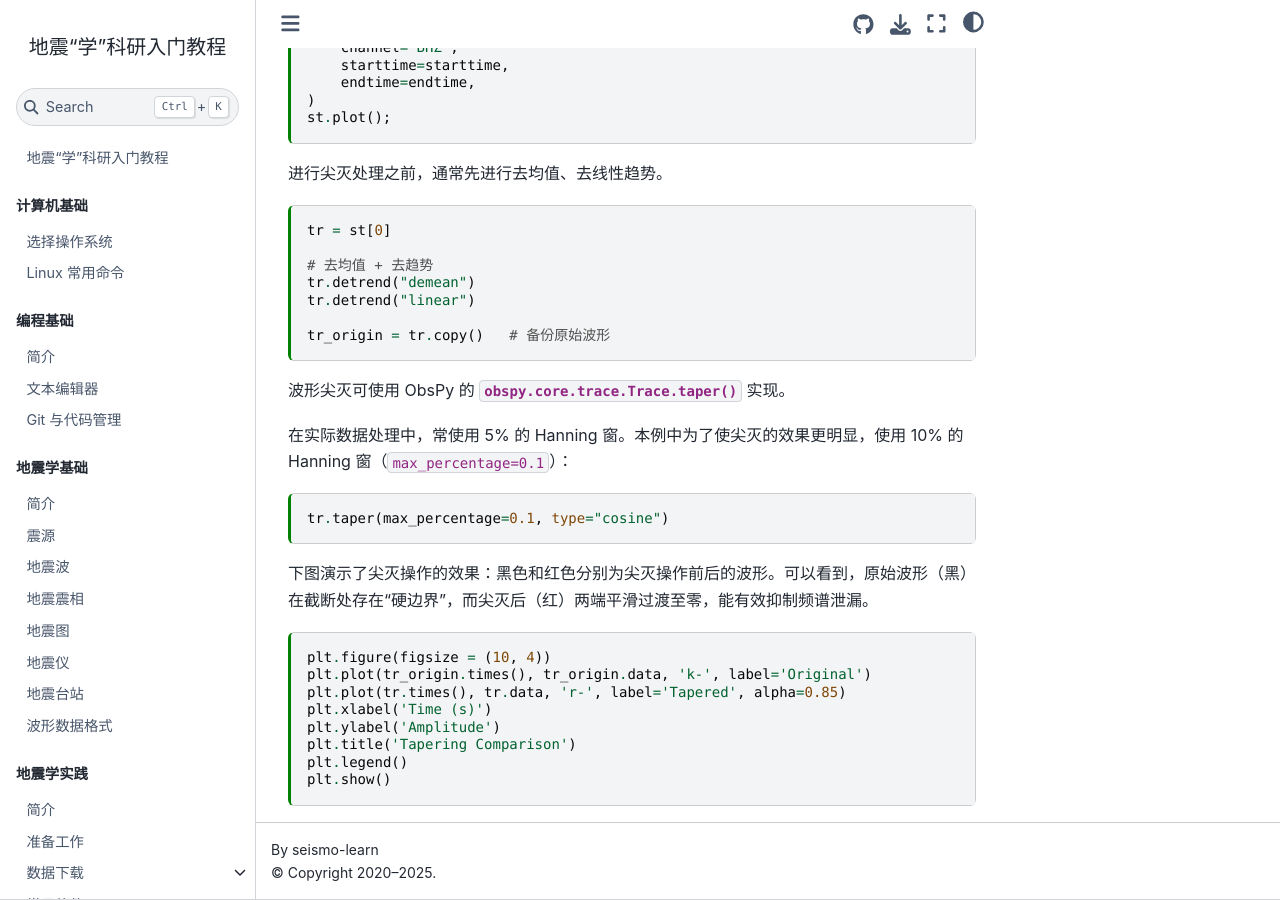
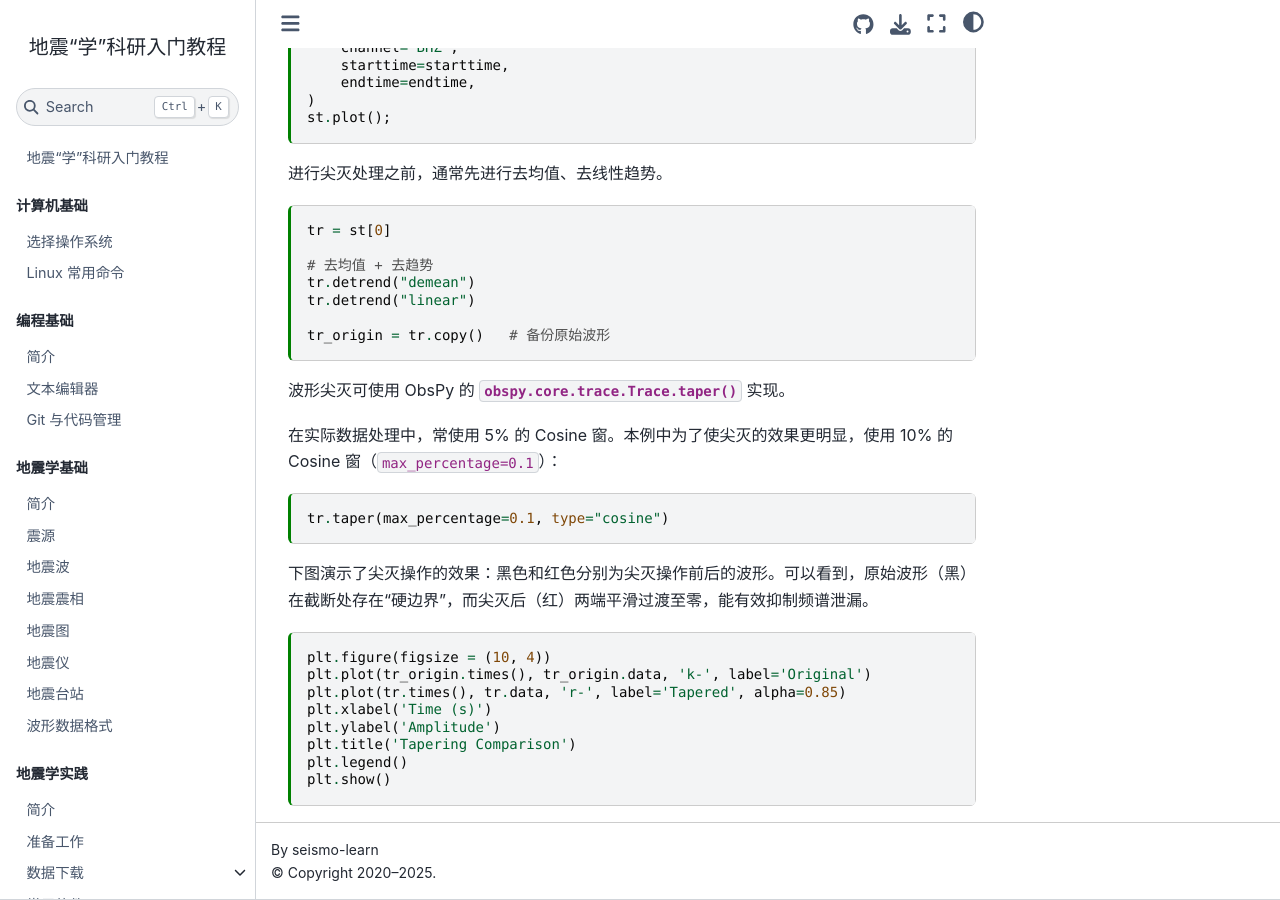
Before and after one commit to seismo-learn/seismology101, a Jupyter Book: the page built from source/exercises/taper.md, in a window 1280 px wide and 900 px high, scrolled down 876 px. Built offline with Jupyter Book 1.0.4 settings and Sphinx 7.4.7 and the Sphinx Book theme 1.1.4, drawn with Linux system fonts in a browser that asks for light colours; pages that are not in the unit, such as notebooks, are missing from menus.

Commit message:
fix content

````diff
--- a/source/exercises/taper.md
+++ b/source/exercises/taper.md
@@ -99,7 +99,7 @@ tr_origin = tr.copy()   # 备份原始波形
 
 波形尖灭可使用 ObsPy 的 {meth}`obspy.core.trace.Trace.taper` 实现。
 
-在实际数据处理中，常使用 5% 的 Hanning 窗。本例中为了使尖灭的效果更明显，使用 10% 的 Hanning 窗（`max_percentage=0.1`）：
+在实际数据处理中，常使用 5% 的 Cosine 窗。本例中为了使尖灭的效果更明显，使用 10% 的 Cosine 窗（`max_percentage=0.1`）：
 
 ```{code-cell} ipython3
 tr.taper(max_percentage=0.1, type="cosine")
````
